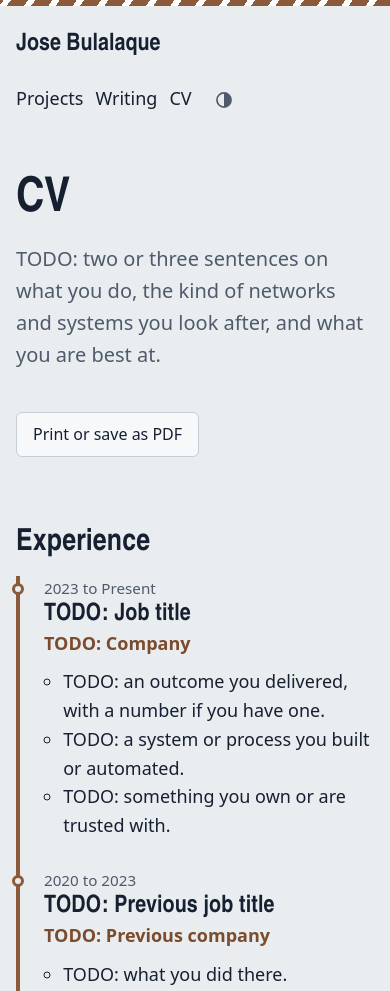
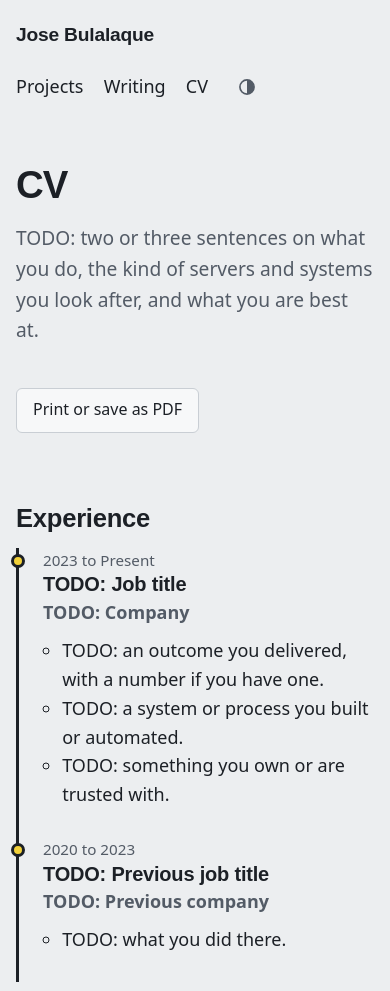
Before and after one commit to josebulalaque/josebulalaque.github.io, an Astro site: page /cv in a window 390 px wide. Shown: the top 991 px of the page. Built offline with nearby package versions, Linux system fonts and the light colour scheme; Astro itself is replaced by a stand-in of ours; a web font is replaced by a local one.

Commit message:
Redesign site around systems and server administration
Replace the network patch-panel theme with a server rack: the home
page nav is four rack-mounted servers with label-tape names, a POST
light sequence on load and an identify light on hover. Swap the
cable colours for graphite steel with a single label-tape yellow
accent, switch headings to Archivo wide, and rewrite the about text,
CV skills and page copy for a systems engineer and server admin.

```diff
--- a/package.json
+++ b/package.json
@@ -12,8 +12,8 @@
   "dependencies": {
     "@astrojs/rss": "^4.0.19",
     "@astrojs/sitemap": "^3.7.4",
+    "@fontsource-variable/archivo": "^5.3.0",
     "@fontsource-variable/atkinson-hyperlegible-next": "^5.3.0",
-    "@fontsource-variable/big-shoulders-display": "^5.3.0",
     "astro": "^7.3.5"
   },
   "devDependencies": {
--- a/src/components/PatchPanel.astro
+++ /dev/null
@@ -1,161 +0,0 @@
----
-import { sections } from '../data/site';
----
-
-<nav class="panel" aria-label="Sections">
-  <span class="screw" aria-hidden="true"></span>
-  <ol>
-    {
-      sections.map((s, i) => (
-        <li data-color={s.color} style={`--i: ${i}`}>
-          <a href={s.href}>
-            <span class="status" aria-hidden="true">
-              <span class="num">{i + 1}</span>
-              <span class="led" />
-            </span>
-            <span class="jack" aria-hidden="true" />
-            <span class="label">{s.label}</span>
-            <span class="lead cable" aria-hidden="true" />
-          </a>
-        </li>
-      ))
-    }
-  </ol>
-  <span class="screw" aria-hidden="true"></span>
-</nav>
-
-<style>
-  .panel {
-    display: flex;
-    align-items: flex-start;
-    gap: clamp(0.5rem, 2vw, 1.25rem);
-    background: var(--panel);
-    border-top: 1px solid var(--panel-edge);
-    border-bottom: 1px solid #0006;
-    border-radius: 4px;
-    padding: 1rem clamp(0.6rem, 2vw, 1.25rem) 0;
-    box-shadow: inset 0 1px 0 #ffffff14;
-  }
-
-  .screw {
-    flex: none;
-    width: 0.7rem;
-    height: 0.7rem;
-    margin-top: 1.9rem;
-    border-radius: 50%;
-    background: radial-gradient(circle at 35% 35%, #8794a8, #4a5568 70%);
-  }
-
-  ol {
-    flex: 1;
-    display: grid;
-    grid-template-columns: repeat(4, 1fr);
-    gap: clamp(0.5rem, 2.5vw, 2rem);
-    list-style: none;
-    margin: 0;
-    padding: 0;
-  }
-
-  a {
-    display: grid;
-    justify-items: center;
-    row-gap: 0.4rem;
-    color: var(--panel-label);
-    text-decoration: none;
-    border-radius: 3px;
-  }
-
-  a:focus-visible {
-    outline-color: var(--c);
-    outline-offset: 4px;
-  }
-
-  .status {
-    display: flex;
-    justify-content: space-between;
-    align-items: center;
-    width: min(100%, 4.5rem);
-  }
-
-  .num {
-    font-family: var(--font-display);
-    font-weight: 700;
-    font-size: 0.95rem;
-    line-height: 1;
-  }
-
-  .led {
-    width: 0.5rem;
-    height: 0.5rem;
-    border-radius: 50%;
-    background: var(--led-off);
-    animation: negotiate 0.9s calc(0.35s + var(--i) * 0.22s) steps(1) both;
-  }
-
-  /* The RJ45 socket: a rectangle with the clip notch cut out of its lower edge. */
-  .jack {
-    width: min(100%, 4.5rem);
-    aspect-ratio: 1.15;
-    background: var(--port);
-    clip-path: polygon(0 0, 100% 0, 100% 72%, 72% 72%, 72% 100%, 28% 100%, 28% 72%, 0 72%);
-    box-shadow: inset 0 3px 0 #0008;
-    position: relative;
-  }
-
-  .jack::before {
-    content: '';
-    position: absolute;
-    inset: 12% 14% auto;
-    height: 14%;
-    background: repeating-linear-gradient(90deg, #b9a46a 0 2px, transparent 2px 5px);
-    opacity: 0.55;
-  }
-
-  .label {
-    font-family: var(--font-display);
-    font-weight: 700;
-    font-size: clamp(1.05rem, 3vw, 1.4rem);
-    line-height: 1.1;
-    color: #eef2f7;
-  }
-
-  /* A short run of cable hanging from each port. */
-  .lead {
-    width: 0.8rem;
-    height: 2.25rem;
-    margin-top: 0.15rem;
-    background: repeating-linear-gradient(
-      -35deg,
-      var(--c) 0 9px,
-      var(--stripe) 9px 13px
-    );
-    border-radius: 0 0 3px 3px;
-    transform-origin: top;
-    transition: height 0.2s ease-out;
-  }
-
-  a:hover .lead,
-  a:focus-visible .lead {
-    height: 3rem;
-  }
-
-  a:hover .led,
-  a:focus-visible .led {
-    background: var(--c);
-    box-shadow: 0 0 8px var(--c);
-  }
-
-  /* One link-negotiation blink per port on load, then the LEDs settle lit. */
-  @keyframes negotiate {
-    0% { background: var(--led-off); }
-    20% { background: var(--c); }
-    40% { background: var(--led-off); }
-    60%, 100% { background: var(--c); box-shadow: 0 0 6px var(--c); }
-  }
-
-  @media (max-width: 26rem) {
-    .screw {
-      display: none;
-    }
-  }
-</style>
--- a/src/components/PostList.astro
+++ b/src/components/PostList.astro
@@ -48,11 +48,12 @@ const { posts } = Astro.props;
 
   a {
     font-family: var(--font-display);
+    font-stretch: 112%;
     font-weight: 700;
-    font-size: 1.6rem;
-    line-height: 1.1;
+    font-size: 1.3rem;
+    line-height: 1.2;
     color: var(--ink);
-    text-decoration-color: var(--blue);
+    text-decoration-color: var(--rule);
   }
 
   p {
@@ -64,7 +65,7 @@ const { posts } = Astro.props;
     margin-left: 0.6rem;
     font-size: 0.8rem;
     vertical-align: middle;
-    color: var(--orange-text);
+    color: var(--amber-text);
     border: 1px solid currentColor;
     border-radius: 999px;
     padding: 0 0.5rem;
--- /dev/null
+++ b/src/components/Rack.astro
@@ -0,0 +1,212 @@
+---
+import { sections } from '../data/site';
+
+// Rack units are counted from the bottom, so the top server sits in the highest U.
+const units = sections.map((s, i) => ({ ...s, u: sections.length - i, i }));
+---
+
+<nav class="rack" aria-label="Sections">
+  <ul>
+    {
+      units.map((s) => (
+        <li style={`--i: ${s.i}`}>
+          <span class="u" aria-hidden="true">
+            U{s.u}
+          </span>
+          <a href={s.href} class="server">
+            <span class="ear" aria-hidden="true" />
+            <span class="plate">
+              <span class="tape label">{s.label}</span>
+            </span>
+            <span class="vent" aria-hidden="true" />
+            <span class="bays" aria-hidden="true">
+              {[0, 1, 2, 3].map((b) => (
+                <span class="bay" style={`--b: ${b}`} />
+              ))}
+            </span>
+            <span class="leds" aria-hidden="true">
+              <span class="led power" />
+              <span class="led uid" />
+            </span>
+            <span class="ear" aria-hidden="true" />
+          </a>
+        </li>
+      ))
+    }
+  </ul>
+</nav>
+
+<style>
+  .rack {
+    background: var(--steel-lo);
+    border-radius: 6px;
+    padding: 0.6rem clamp(0.4rem, 1.5vw, 0.75rem);
+  }
+
+  ul {
+    display: grid;
+    gap: 3px;
+    list-style: none;
+    margin: 0;
+    padding: 0;
+  }
+
+  li {
+    display: grid;
+    grid-template-columns: 2.25rem 1fr;
+    align-items: center;
+  }
+
+  /* The rack rail: unit numbers beside a strip of square cage-nut holes. */
+  .u {
+    align-self: stretch;
+    display: grid;
+    place-items: center;
+    font-size: 0.75rem;
+    font-weight: 600;
+    color: #aab2bd;
+    background:
+      linear-gradient(var(--steel-lo), var(--steel-lo)) right / 2px 100% no-repeat,
+      var(--rail);
+  }
+
+  .server {
+    display: flex;
+    align-items: center;
+    gap: clamp(0.5rem, 2vw, 1.25rem);
+    min-height: clamp(3.5rem, 8.5vw, 5.75rem);
+    padding-inline: 0;
+    background: linear-gradient(var(--steel-hi), var(--steel) 18%, var(--steel) 85%, var(--steel-lo));
+    color: var(--tape-ink);
+    text-decoration: none;
+    border-radius: 2px;
+  }
+
+  .server:focus-visible {
+    outline: 3px solid var(--led-uid);
+    outline-offset: 2px;
+  }
+
+  /* Rack ears with their thumbscrews. */
+  .ear {
+    flex: none;
+    align-self: stretch;
+    width: 1.1rem;
+    background:
+      radial-gradient(circle, #8b939e 0 3px, #555b64 3.5px 4.5px, transparent 5px) center / 100% 100% no-repeat,
+      #262a30;
+  }
+
+  /* A fixed-width spot for the label, so every vent lines up like matching chassis. */
+  .plate {
+    flex: none;
+    width: clamp(5.5rem, 13vw, 7.25rem);
+  }
+
+  .label {
+    font-size: clamp(0.95rem, 2.4vw, 1.15rem);
+    transform: rotate(-0.8deg);
+  }
+
+  li:nth-child(even) .label {
+    transform: rotate(0.6deg);
+  }
+
+  .vent {
+    flex: 1;
+    align-self: stretch;
+    margin-block: 0.7rem;
+    border-radius: 2px;
+    background: radial-gradient(circle, var(--mesh) 1.7px, transparent 2px) 0 0 / 7px 7px, #3a3f47;
+  }
+
+  .bays {
+    display: flex;
+    gap: 3px;
+    align-self: stretch;
+    padding-block: 0.55rem;
+  }
+
+  /* Hot-swap drive caddies, each with its activity light near the top. */
+  .bay {
+    position: relative;
+    width: 1.35rem;
+    border-radius: 2px;
+    background:
+      repeating-linear-gradient(90deg, #1b1e22 0 2px, #2c3036 2px 4px) center 65% / 70% 45% no-repeat,
+      #3e434b;
+    box-shadow: inset 0 0 0 1px #00000059;
+  }
+
+  .bay::before {
+    content: '';
+    position: absolute;
+    top: 18%;
+    left: 50%;
+    width: 4px;
+    height: 4px;
+    margin-left: -2px;
+    border-radius: 50%;
+    background: var(--led-off);
+  }
+
+  .leds {
+    display: grid;
+    gap: 0.45rem;
+  }
+
+  .led {
+    width: 0.55rem;
+    height: 0.55rem;
+    border-radius: 50%;
+    background: var(--led-off);
+  }
+
+  /* Power-on self test: amber while it checks, then green, one server after another. */
+  .power {
+    animation: post 1.1s calc(0.3s + var(--i) * 0.3s) both;
+  }
+
+  @keyframes post {
+    0% { background: var(--led-off); }
+    15%, 70% { background: var(--led-activity); box-shadow: 0 0 6px var(--led-activity); }
+    100% { background: var(--led-power); box-shadow: 0 0 6px var(--led-power); }
+  }
+
+  /* Hovering a server switches on its identify light, the way you'd find a box in a full rack. */
+  .server:hover .uid,
+  .server:focus-visible .uid {
+    background: var(--led-uid);
+    box-shadow: 0 0 8px var(--led-uid);
+  }
+
+  .server:hover .bay::before,
+  .server:focus-visible .bay::before {
+    animation: io 0.5s calc(var(--b) * 0.11s) steps(2) infinite;
+  }
+
+  @keyframes io {
+    0% { background: var(--led-power); }
+    100% { background: var(--led-off); }
+  }
+
+  @media (max-width: 40rem) {
+    .bay:nth-child(n + 3) {
+      display: none;
+    }
+  }
+
+  @media (max-width: 26rem) {
+    li {
+      grid-template-columns: 1.9rem 1fr;
+    }
+
+    .bays {
+      display: none;
+    }
+
+    .ear {
+      width: 0.8rem;
+    }
+  }
+</style>
--- a/src/data/cv.ts
+++ b/src/data/cv.ts
@@ -3,7 +3,7 @@
 
 export const cv = {
   summary:
-    'TODO: two or three sentences on what you do, the kind of networks and systems you look after, and what you are best at.',
+    'TODO: two or three sentences on what you do, the kind of servers and systems you look after, and what you are best at.',
 
   experience: [
     {
@@ -27,9 +27,10 @@ export const cv = {
   ],
 
   skills: [
-    { group: 'Networking', items: ['Routing and switching', 'BGP', 'OSPF', 'VLANs', 'Firewalls', 'VPN'] },
-    { group: 'Automation', items: ['Ansible', 'Python', 'Bash', 'Git', 'CI/CD'] },
-    { group: 'Infrastructure', items: ['Linux', 'NetBox', 'IPAM', 'Monitoring', 'Containers'] },
+    { group: 'Operating systems', items: ['Linux (RHEL, Ubuntu, Debian)', 'Windows Server', 'Active Directory'] },
+    { group: 'Virtualisation', items: ['VMware vSphere', 'Proxmox', 'Hyper-V', 'Containers'] },
+    { group: 'Automation', items: ['Ansible', 'Bash', 'PowerShell', 'Python', 'Git', 'CI/CD'] },
+    { group: 'Operations', items: ['Patching', 'Backup and recovery', 'Monitoring', 'Storage', 'DNS and DHCP'] },
   ],
 
   certifications: [
--- a/src/data/site.ts
+++ b/src/data/site.ts
@@ -4,10 +4,10 @@
 export const site = {
   name: 'Jose Bulalaque',
   // TODO: one line that sits under your name on the home page.
-  role: 'Network and infrastructure engineer',
+  role: 'Systems engineer and server administrator',
   // TODO: used for search results and link previews. Keep it under ~160 characters.
   description:
-    'Jose Bulalaque is a network and infrastructure engineer working on automation, DevOps tooling and the networks underneath it all.',
+    'Jose Bulalaque is a systems engineer and server administrator who builds, runs and automates the Linux and Windows servers that services depend on.',
   url: 'https://josebulalaque.github.io',
   locale: 'en-AU',
   links: {
@@ -17,12 +17,10 @@ export const site = {
   },
 };
 
-// The four sections, each wired to one T568B pair colour.
+// The four sections, mounted as servers in the home page rack, top to bottom.
 export const sections = [
-  { href: '/#about', label: 'About', color: 'orange' },
-  { href: '/projects/', label: 'Projects', color: 'green' },
-  { href: '/blog/', label: 'Writing', color: 'blue' },
-  { href: '/cv/', label: 'CV', color: 'brown' },
+  { href: '/#about', label: 'About' },
+  { href: '/projects/', label: 'Projects' },
+  { href: '/blog/', label: 'Writing' },
+  { href: '/cv/', label: 'CV' },
 ] as const;
-
-export type PairColor = (typeof sections)[number]['color'];
--- a/src/layouts/Base.astro
+++ b/src/layouts/Base.astro
@@ -1,16 +1,14 @@
 ---
 import '../styles/global.css';
-import { site, sections, type PairColor } from '../data/site';
+import { site, sections } from '../data/site';
 
 interface Props {
   title?: string;
   description?: string;
-  /** The section this page belongs to; its cable colour runs along the top of the page. */
-  section?: PairColor;
   type?: 'website' | 'article';
 }
 
-const { title, description = site.description, section, type = 'website' } = Astro.props;
+const { title, description = site.description, type = 'website' } = Astro.props;
 const pageTitle = title ? `${title} | ${site.name}` : `${site.name}, ${site.role.toLowerCase()}`;
 const canonical = new URL(Astro.url.pathname, Astro.site);
 const path = Astro.url.pathname;
@@ -44,8 +42,8 @@ const person = {
     <meta property="og:site_name" content={site.name} />
     <meta name="twitter:card" content="summary" />
 
-    <meta name="theme-color" content="#e9edf0" media="(prefers-color-scheme: light)" />
-    <meta name="theme-color" content="#131a24" media="(prefers-color-scheme: dark)" />
+    <meta name="theme-color" content="#eceef0" media="(prefers-color-scheme: light)" />
+    <meta name="theme-color" content="#16191d" media="(prefers-color-scheme: dark)" />
 
     <script is:inline type="application/ld+json" set:html={JSON.stringify(person)} />
 
@@ -59,8 +57,6 @@ const person = {
   <body>
     <a class="skip-link" href="#main">Skip to content</a>
 
-    {section && <span class="cable" data-color={section} aria-hidden="true" />}
-
     <header class="site-header wrap">
       <a class="site-name" href="/">{site.name}</a>
       <nav aria-label="Main">
@@ -70,7 +66,6 @@ const person = {
               <li>
                 <a
                   href={s.href}
-                  data-color={s.color}
                   aria-current={path.startsWith(s.href) ? 'page' : undefined}
                 >
                   {s.label}
@@ -128,8 +123,10 @@ const person = {
 
   .site-name {
     font-family: var(--font-display);
+    font-stretch: 125%;
     font-weight: 750;
-    font-size: 1.5rem;
+    font-size: 1.2rem;
+    letter-spacing: -0.01em;
     color: var(--ink);
     text-decoration: none;
     white-space: nowrap;
@@ -143,7 +140,7 @@ const person = {
 
   nav ul {
     display: flex;
-    gap: clamp(0.75rem, 2.5vw, 1.5rem);
+    gap: clamp(0.25rem, 1.5vw, 0.75rem);
     list-style: none;
     margin: 0;
     padding: 0;
@@ -153,16 +150,18 @@ const person = {
     display: block;
     color: var(--ink);
     text-decoration: none;
-    padding-block: 0.25rem;
-    border-bottom: 3px solid transparent;
+    padding: 0.15rem 0.45rem;
+    border-radius: 2px;
   }
 
   nav a:hover {
-    border-bottom-color: var(--rule);
+    background: var(--surface);
   }
 
+  /* The current page gets a strip of label tape. */
   nav a[aria-current='page'] {
-    border-bottom-color: var(--c);
+    background: var(--tape);
+    color: var(--tape-ink);
   }
 
   .theme-toggle {
@@ -201,13 +200,16 @@ const person = {
     .site-header {
       flex-wrap: wrap;
     }
+
+    nav {
+      margin-left: -0.45rem;
+    }
   }
 
   @media print {
     .site-header,
     .site-footer,
-    .skip-link,
-    .cable {
+    .skip-link {
       display: none;
     }
   }
--- a/src/pages/404.astro
+++ b/src/pages/404.astro
@@ -4,7 +4,7 @@ import Base from '../layouts/Base.astro';
 
 <Base title="Page not found">
   <div class="wrap page-head">
-    <h1>No route to host</h1>
+    <h1>No such file or directory</h1>
     <p>This page doesn't exist or has moved. <a href="/">Go to the home page</a>.</p>
   </div>
 </Base>
--- a/src/pages/blog/[...slug].astro
+++ b/src/pages/blog/[...slug].astro
@@ -13,7 +13,7 @@ const { Content } = await render(post);
 const { title, description, date, updated, tags } = post.data;
 ---
 
-<Base title={title} description={description} section="blue" type="article">
+<Base title={title} description={description} type="article">
   <article class="wrap">
     <header class="page-head">
       <h1>{title}</h1>
@@ -39,8 +39,8 @@ const { title, description, date, updated, tags } = post.data;
 
 <style>
   h1 {
-    font-size: clamp(2.6rem, 7vw, 4.75rem);
-    max-width: 18ch;
+    font-size: clamp(2.1rem, 5.5vw, 3.5rem);
+    max-width: 20ch;
   }
 
   .page-head .meta {
--- a/src/pages/blog/index.astro
+++ b/src/pages/blog/index.astro
@@ -7,11 +7,11 @@ import { getPosts } from '../../lib/content';
 const posts = await getPosts();
 ---
 
-<Base title="Writing" description={`Notes and write-ups by ${site.name}.`} section="blue">
+<Base title="Writing" description={`Notes and write-ups by ${site.name}.`}>
   <div class="wrap">
     <header class="page-head">
       <h1>Writing</h1>
-      <p>Notes on networking, automation and running infrastructure. <a href="/rss.xml">Subscribe by RSS</a>.</p>
+      <p>Notes on running servers, automating the boring parts and fixing what breaks. <a href="/rss.xml">Subscribe by RSS</a>.</p>
     </header>
 
     {posts.length > 0 ? <PostList posts={posts} /> : <p class="muted">No posts yet. The first one is on its way.</p>}
--- a/src/pages/cv.astro
+++ b/src/pages/cv.astro
@@ -4,8 +4,8 @@ import { site } from '../data/site';
 import { cv } from '../data/cv';
 ---
 
-<Base title="CV" description={`CV of ${site.name}, ${site.role.toLowerCase()}.`} section="brown">
-  <div class="wrap cv" data-color="brown">
+<Base title="CV" description={`CV of ${site.name}, ${site.role.toLowerCase()}.`}>
+  <div class="wrap cv">
     <header class="page-head">
       <h1>CV</h1>
       <p class="print-only contact">
@@ -105,15 +105,15 @@ import { cv } from '../data/cv';
   }
 
   .print:hover {
-    border-color: var(--c);
+    border-color: var(--muted);
   }
 
-  /* Jobs run in order along a brown cable. */
+  /* Jobs in order, newest first, each pinned with a dot of label tape. */
   .timeline {
     list-style: none;
     margin: 0;
     padding: 0 0 0 1.5rem;
-    border-left: 4px solid var(--c);
+    border-left: 3px solid var(--ink);
   }
 
   .timeline > li {
@@ -124,13 +124,13 @@ import { cv } from '../data/cv';
   .timeline > li::before {
     content: '';
     position: absolute;
-    left: calc(-1.5rem - 8px);
-    top: 0.45rem;
-    width: 12px;
-    height: 12px;
+    left: calc(-1.5rem - 8.5px);
+    top: 0.4rem;
+    width: 14px;
+    height: 14px;
     border-radius: 50%;
-    background: var(--bg);
-    border: 3px solid var(--c);
+    background: var(--tape);
+    border: 3px solid var(--ink);
   }
 
   .when {
@@ -145,8 +145,8 @@ import { cv } from '../data/cv';
 
   .org {
     margin: 0.15rem 0 0.6rem;
-    color: var(--c-text);
-    font-weight: 600;
+    color: var(--muted);
+    font-weight: 700;
   }
 
   .timeline ul {
@@ -160,7 +160,7 @@ import { cv } from '../data/cv';
 
   .skills div {
     display: grid;
-    grid-template-columns: 9rem 1fr;
+    grid-template-columns: 11.5rem 1fr;
     gap: 1rem;
     padding-block: 0.6rem;
     border-top: 1px solid var(--rule);
@@ -196,8 +196,7 @@ import { cv } from '../data/cv';
       --ink: #000;
       --muted: #333;
       --rule: #bbb;
-      --c: #555;
-      --c-text: #000;
+      --tape: #fff;
     }
 
     :global(body) {
@@ -216,11 +215,11 @@ import { cv } from '../data/cv';
     }
 
     h1 {
-      font-size: 30pt;
+      font-size: 26pt;
     }
 
     h2 {
-      font-size: 16pt;
+      font-size: 14pt;
       margin-block: 1.2rem 0.5rem;
     }
 
--- a/src/styles/global.css
+++ b/src/styles/global.css
@@ -1,4 +1,4 @@
-@import '@fontsource-variable/big-shoulders-display';
+@import '@fontsource-variable/archivo/wdth.css';
 @import '@fontsource-variable/atkinson-hyperlegible-next';
 
 /* ---------- Tokens ---------- */
@@ -6,32 +6,32 @@
 :root {
   color-scheme: light;
 
-  --bg: #e9edf0;
-  --surface: #f6f8f9;
-  --ink: #172031;
-  --muted: #4f5a6b;
-  --rule: #c6ced6;
+  --bg: #eceef0;
+  --surface: #f7f8f9;
+  --ink: #1c2026;
+  --muted: #535b66;
+  --rule: #c9ced4;
   --link: #1f56b8;
 
-  /* T568B pair colours. -text variants pass 4.5:1 on --bg. */
-  --orange: #e8772e;
-  --green: #2f9e5b;
-  --blue: #2e6fd8;
-  --brown: #8a5a3b;
-  --orange-text: #a84c0c;
-  --green-text: #1d7343;
-  --blue-text: #1f56b8;
-  --brown-text: #7a4b2c;
-  --stripe: #ffffff;
+  /* Label-maker tape: the one accent. Always printed with --tape-ink. */
+  --tape: #f2d13a;
+  --tape-ink: #16181b;
 
-  /* The patch panel faceplate is dark in both themes. */
-  --panel: #263041;
-  --panel-edge: #3a4558;
-  --panel-label: #c3cbd6;
-  --port: #0b1017;
-  --led-off: #3c4656;
+  /* Server status LEDs. */
+  --led-power: #3fcf6e;
+  --led-activity: #f5a623;
+  --led-uid: #3d8eff;
+  --led-off: #474d56;
+  --amber-text: #8a5300;
 
-  --font-display: 'Big Shoulders Display Variable', 'Arial Narrow', sans-serif;
+  /* Rack hardware is dark steel in both themes. */
+  --steel: #30353c;
+  --steel-hi: #454b54;
+  --steel-lo: #1d2025;
+  --mesh: #0d0f12;
+  --rail: #50565f;
+
+  --font-display: 'Archivo Variable', 'Arial', sans-serif;
   --font-body: 'Atkinson Hyperlegible Next Variable', system-ui, sans-serif;
   --font-code: ui-monospace, 'SFMono-Regular', Menlo, Consolas, monospace;
 
@@ -43,45 +43,31 @@
 @media (prefers-color-scheme: dark) {
   :root:not([data-theme='light']) {
     color-scheme: dark;
-    --bg: #131a24;
-    --surface: #1a2331;
-    --ink: #e4e9f0;
-    --muted: #9ca8b8;
-    --rule: #2d3848;
-    --link: #7fa8f2;
-    --orange: #f08a45;
-    --green: #4cc27e;
-    --blue: #6a9cf0;
-    --brown: #c08b66;
-    --orange-text: #f39a5c;
-    --green-text: #5fcb8c;
-    --blue-text: #7fa8f2;
-    --brown-text: #cf9e7c;
-    --stripe: #dfe5ec;
-    --panel: #1e2735;
-    --panel-edge: #343f52;
+    --bg: #16191d;
+    --surface: #1e2227;
+    --ink: #e6e9ed;
+    --muted: #a0a8b2;
+    --rule: #30363e;
+    --link: #82abf3;
+    --amber-text: #f5b649;
+    --steel: #2a2e34;
+    --steel-hi: #3b4048;
+    --rail: #3f454d;
   }
 }
 
 :root[data-theme='dark'] {
   color-scheme: dark;
-  --bg: #131a24;
-  --surface: #1a2331;
-  --ink: #e4e9f0;
-  --muted: #9ca8b8;
-  --rule: #2d3848;
-  --link: #7fa8f2;
-  --orange: #f08a45;
-  --green: #4cc27e;
-  --blue: #6a9cf0;
-  --brown: #c08b66;
-  --orange-text: #f39a5c;
-  --green-text: #5fcb8c;
-  --blue-text: #7fa8f2;
-  --brown-text: #cf9e7c;
-  --stripe: #dfe5ec;
-  --panel: #1e2735;
-  --panel-edge: #343f52;
+  --bg: #16191d;
+  --surface: #1e2227;
+  --ink: #e6e9ed;
+  --muted: #a0a8b2;
+  --rule: #30363e;
+  --link: #82abf3;
+  --amber-text: #f5b649;
+  --steel: #2a2e34;
+  --steel-hi: #3b4048;
+  --rail: #3f454d;
 }
 
 /* ---------- Base ---------- */
@@ -110,26 +96,28 @@ h1,
 h2,
 h3 {
   font-family: var(--font-display);
-  font-weight: 750;
-  line-height: 1;
-  letter-spacing: 0.005em;
+  font-stretch: 125%;
+  font-weight: 700;
+  line-height: 1.05;
+  letter-spacing: -0.01em;
   text-wrap: balance;
   margin: 0;
 }
 
 h1 {
-  font-size: clamp(3rem, 10vw, 6.5rem);
+  font-size: clamp(2.4rem, 7.5vw, 5rem);
   font-weight: 800;
-  line-height: 0.88;
+  line-height: 0.95;
+  letter-spacing: -0.025em;
 }
 
 h2 {
-  font-size: clamp(1.9rem, 4.5vw, 2.6rem);
+  font-size: clamp(1.6rem, 3.6vw, 2.1rem);
   margin-block: 3rem 1rem;
 }
 
 h3 {
-  font-size: 1.5rem;
+  font-size: 1.25rem;
   margin-block: 2rem 0.5rem;
 }
 
@@ -158,18 +146,6 @@ a:hover {
 img {
   max-width: 100%;
   height: auto;
-}
-
-.visually-hidden {
-  position: absolute;
-  width: 1px;
-  height: 1px;
-  padding: 0;
-  margin: -1px;
-  overflow: hidden;
-  clip: rect(0 0 0 0);
-  white-space: nowrap;
-  border: 0;
 }
 
 .skip-link {
@@ -203,21 +179,18 @@ img {
   color: var(--muted);
 }
 
-/* A cable sheath: a solid pair colour with the white stripe of its partner wire. */
-.cable {
-  display: block;
-  height: 6px;
-  background: repeating-linear-gradient(
-    -55deg,
-    var(--c, var(--ink)) 0 14px,
-    var(--stripe) 14px 20px
-  );
+/* A strip of label-maker tape. */
+.tape {
+  display: inline-block;
+  background: var(--tape);
+  color: var(--tape-ink);
+  font-family: var(--font-body);
+  font-weight: 600;
+  line-height: 1.2;
+  padding: 0.2em 0.55em;
+  border-radius: 2px;
+  box-shadow: 0 1px 0 #0000002e;
 }
-
-[data-color='orange'] { --c: var(--orange); --c-text: var(--orange-text); }
-[data-color='green'] { --c: var(--green); --c-text: var(--green-text); }
-[data-color='blue'] { --c: var(--blue); --c-text: var(--blue-text); }
-[data-color='brown'] { --c: var(--brown); --c-text: var(--brown-text); }
 
 /* ---------- Page header for section pages ---------- */
 
@@ -227,9 +200,9 @@ img {
 
 .page-head p {
   margin-top: 1.25rem;
-  font-size: 1.25rem;
+  font-size: 1.2rem;
   color: var(--muted);
-  max-width: 48ch;
+  max-width: 50ch;
 }
 
 /* ---------- Prose (blog posts) ---------- */
@@ -239,7 +212,7 @@ img {
 }
 
 .prose h2 {
-  font-size: 2rem;
+  font-size: 1.6rem;
   margin-block: 2.5rem 0.75rem;
 }
 
```
Also changed, not shown: src/content/blog/hello-world.md (+5 -3 lines), src/pages/index.astro (+14 -29 lines), src/pages/projects/index.astro (+15 -12 lines), public/favicon.svg, 1 other file.
